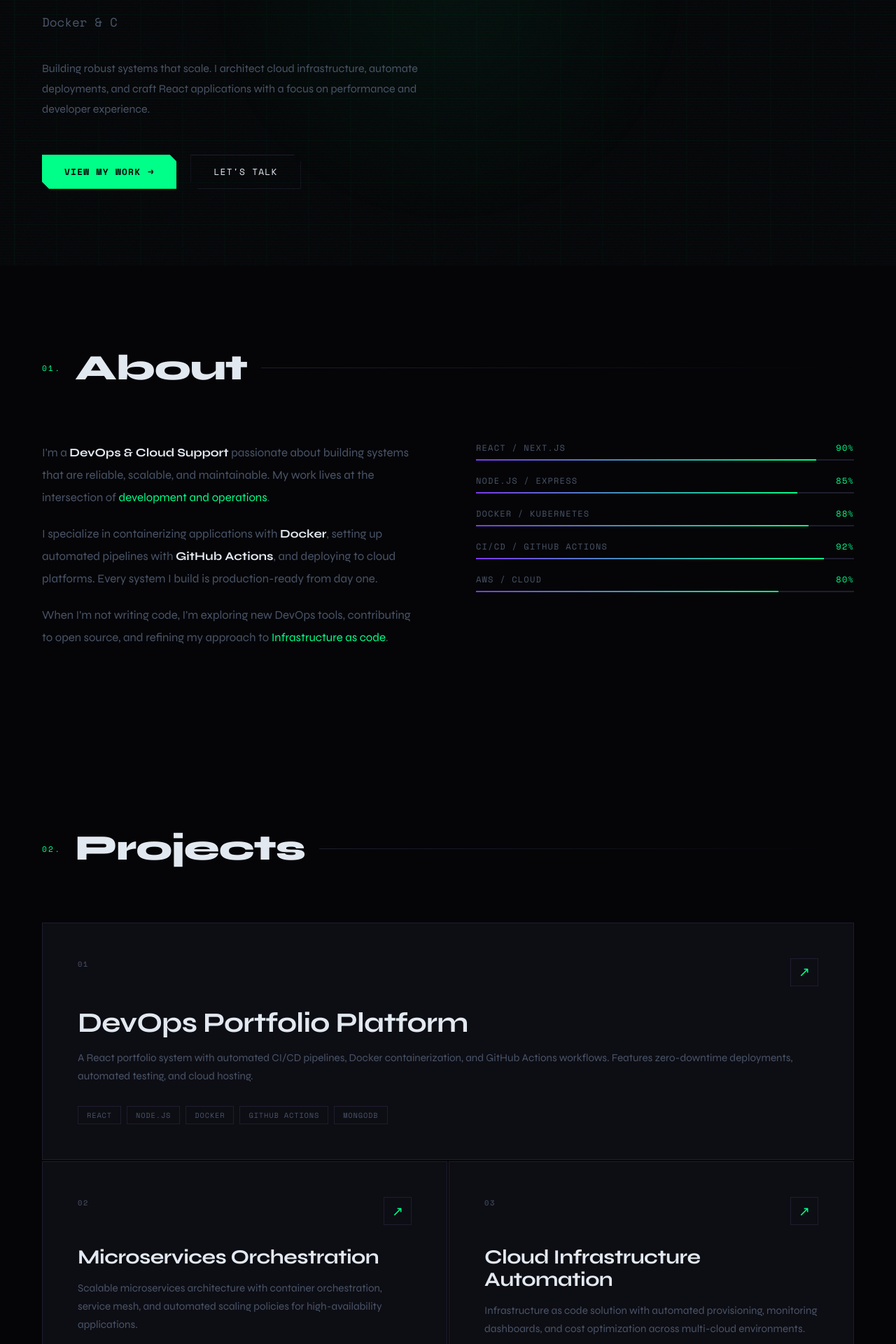
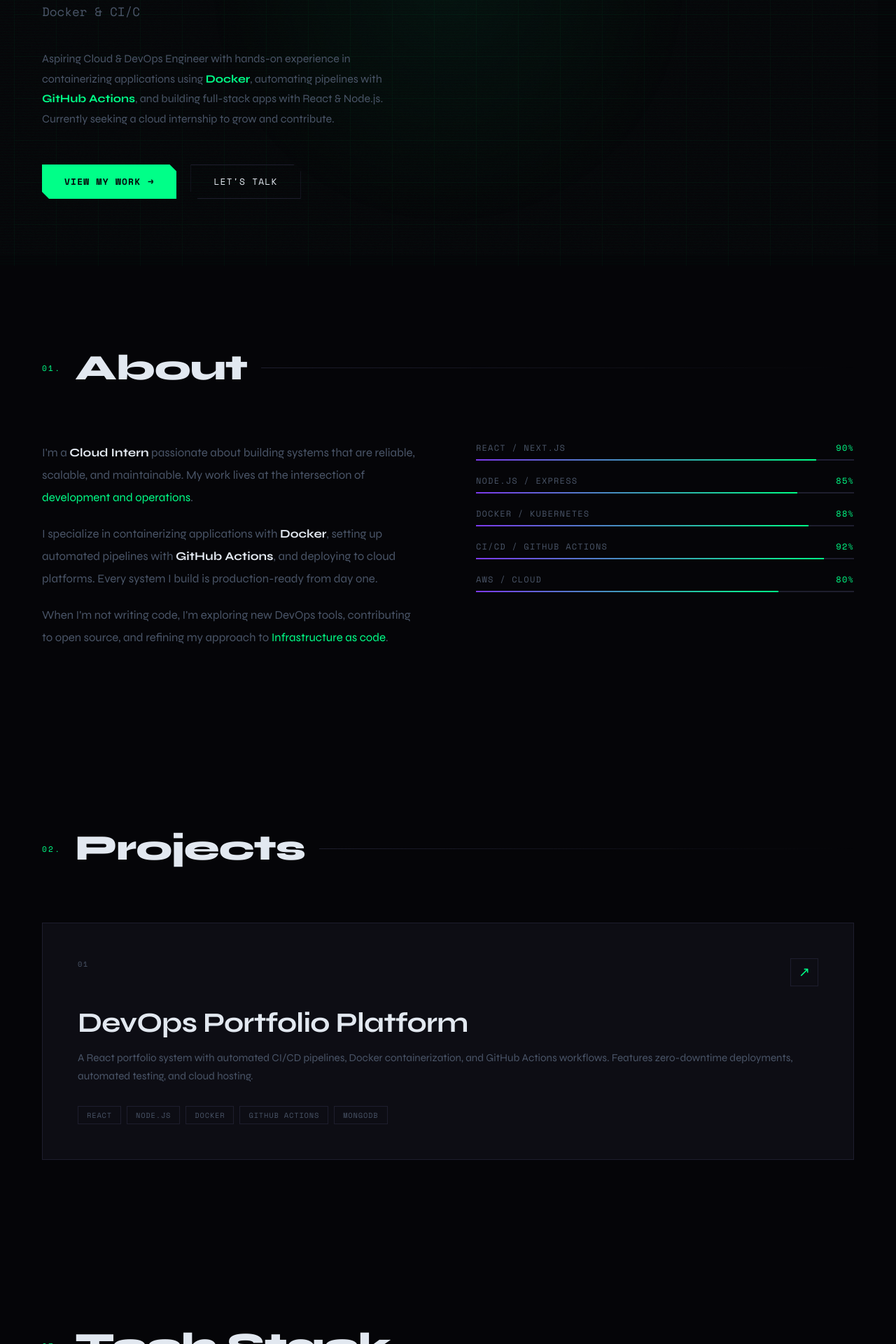
Before and after one commit to Adhilhameed/devops-project, a React (Create React App) app in the folder frontend/: page / in a window 1280 px wide. Shown: the part 420-2340 px from the top of the page at 70% size. Built offline with nearby package versions, Linux system fonts and the light colour scheme.

Commit message:
feat: update all portfolio sections personal info

```diff
--- a/frontend/src/components/About.js
+++ b/frontend/src/components/About.js
@@ -33,7 +33,7 @@
       <div className="about-grid">
         <div className="about-text reveal">
           <p>
-            I'm a <strong>DevOps & Cloud Support</strong> passionate about building
+            I'm a <strong>Cloud Intern</strong> passionate about building
             systems that are reliable, scalable, and maintainable. My work lives at the
             intersection of <span className="highlight">development and operations</span>.
           </p>
--- a/frontend/src/components/Contact.js
+++ b/frontend/src/components/Contact.js
@@ -36,7 +36,7 @@
                 <span className="contact-link-icon">🐙</span>
                 github.com/adhilhameed
               </a>
-              <a href="https://linkedin.com/in/adhilhameed" target="_blank" rel="noreferrer" className="contact-link">
+              <a href="https://www.linkedin.com/in/adhil-hameed-539a92244/" target="_blank" rel="noreferrer" className="contact-link">
                 <span className="contact-link-icon">💼</span>
                 linkedin.com/in/adhilhameed
               </a>
--- a/frontend/src/components/Education.js
+++ b/frontend/src/components/Education.js
@@ -13,8 +13,7 @@
 
 const CERTS = [
   { name: 'AWS Certified Cloud Practitioner', issuer: 'Amazon Web Services', year: '2024', icon: '☁️' },
-  { name: 'Docker Certified Associate', issuer: 'Docker Inc.', year: '2023', icon: '🐋' },
-  { name: 'GitHub Actions Certification', issuer: 'GitHub', year: '2023', icon: '⚙️' },
+
 ];
 
 export default function Education() {
--- a/frontend/src/components/Experience.js
+++ b/frontend/src/components/Experience.js
@@ -2,19 +2,13 @@
 
 const EXPERIENCE = [
   {
-    role: 'DevOps Engineer',
-    company: 'Your Company Name',
-    period: '2023 — Present',
-    desc: 'Architected and maintained CI/CD pipelines using GitHub Actions. Containerized applications with Docker and managed deployments to AWS. Reduced deployment time by 60% through automation.',
-    tags: ['Docker', 'GitHub Actions', 'AWS', 'Terraform'],
+    role: 'Cloud Intern',
+    company: 'Ovniq Technologies',
+    period: '2026 — Present',
+    desc: 'Architected and maintained CI/CD pipelines using GitHub Actions. Containerized applications with Docker and managed deployments to AWS/Vercel. Reduced deployment time by 60% through automation.',
+    tags: ['Docker', 'GitHub Actions', 'AWS', 'Vercel', 'MongoDb',],
   },
-  {
-    role: 'Full Stack Developer',
-    company: 'Previous Company',
-    period: '2022 — 2023',
-    desc: 'Built full-stack web applications using React and Node.js. Designed RESTful APIs, integrated MongoDB databases, and deployed applications to cloud environments.',
-    tags: ['React', 'Node.js', 'MongoDB', 'REST APIs'],
-  },
+
 ];
 
 export default function Experience() {
--- a/frontend/src/components/Hero.js
+++ b/frontend/src/components/Hero.js
@@ -55,11 +55,14 @@
           {displayRole}<span className="cursor-blink" />
         </p>
 
-        <p className="hero-desc">
-          Building robust systems that scale. I architect cloud infrastructure,
-          automate deployments, and craft React applications with a focus on
-          performance and developer experience.
-        </p>
+          <p className="hero-desc">
+             Aspiring Cloud & DevOps Engineer with hands-on experience in
+             containerizing applications using <strong style={{color:'var(--accent)'}}>Docker</strong>,
+             automating pipelines with <strong style={{color:'var(--accent)'}}>GitHub Actions</strong>,
+             and building full-stack apps with React & Node.js.
+             Currently seeking a cloud internship to grow and contribute.
+          </p>
+
 
         <div className="hero-ctas">
           <a href="#projects" className="btn-primary">
--- a/frontend/src/components/Projects.js
+++ b/frontend/src/components/Projects.js
@@ -8,20 +8,7 @@
     tags: ['React', 'Node.js', 'Docker', 'GitHub Actions', 'MongoDB'],
     link: 'https://github.com/adhilhameed',
   },
-  {
-    num: '02',
-    title: 'Microservices Orchestration',
-    desc: 'Scalable microservices architecture with container orchestration, service mesh, and automated scaling policies for high-availability applications.',
-    tags: ['Kubernetes', 'Docker', 'AWS ECS', 'Terraform'],
-    link: '#',
-  },
-  {
-    num: '03',
-    title: 'Cloud Infrastructure Automation',
-    desc: 'Infrastructure as code solution with automated provisioning, monitoring dashboards, and cost optimization across multi-cloud environments.',
-    tags: ['Terraform', 'AWS', 'Ansible', 'Grafana'],
-    link: '#'
-  },
+
 ];
 
 export default function Projects() {
--- a/frontend/src/components/Skills.js
+++ b/frontend/src/components/Skills.js
@@ -7,8 +7,7 @@
   { icon: '☁️', name: 'AWS', desc: 'Cloud infrastructure & services' },
   { icon: '🟢', name: 'Node.js', desc: 'Backend API development' },
   { icon: '🍃', name: 'MongoDB', desc: 'NoSQL database management' },
-  { icon: '🏗️', name: 'Terraform', desc: 'Infrastructure as code' },
-  { icon: '📊', name: 'Grafana', desc: 'Monitoring & observability' },
+
 ];
 
 export default function Skills() {
```
